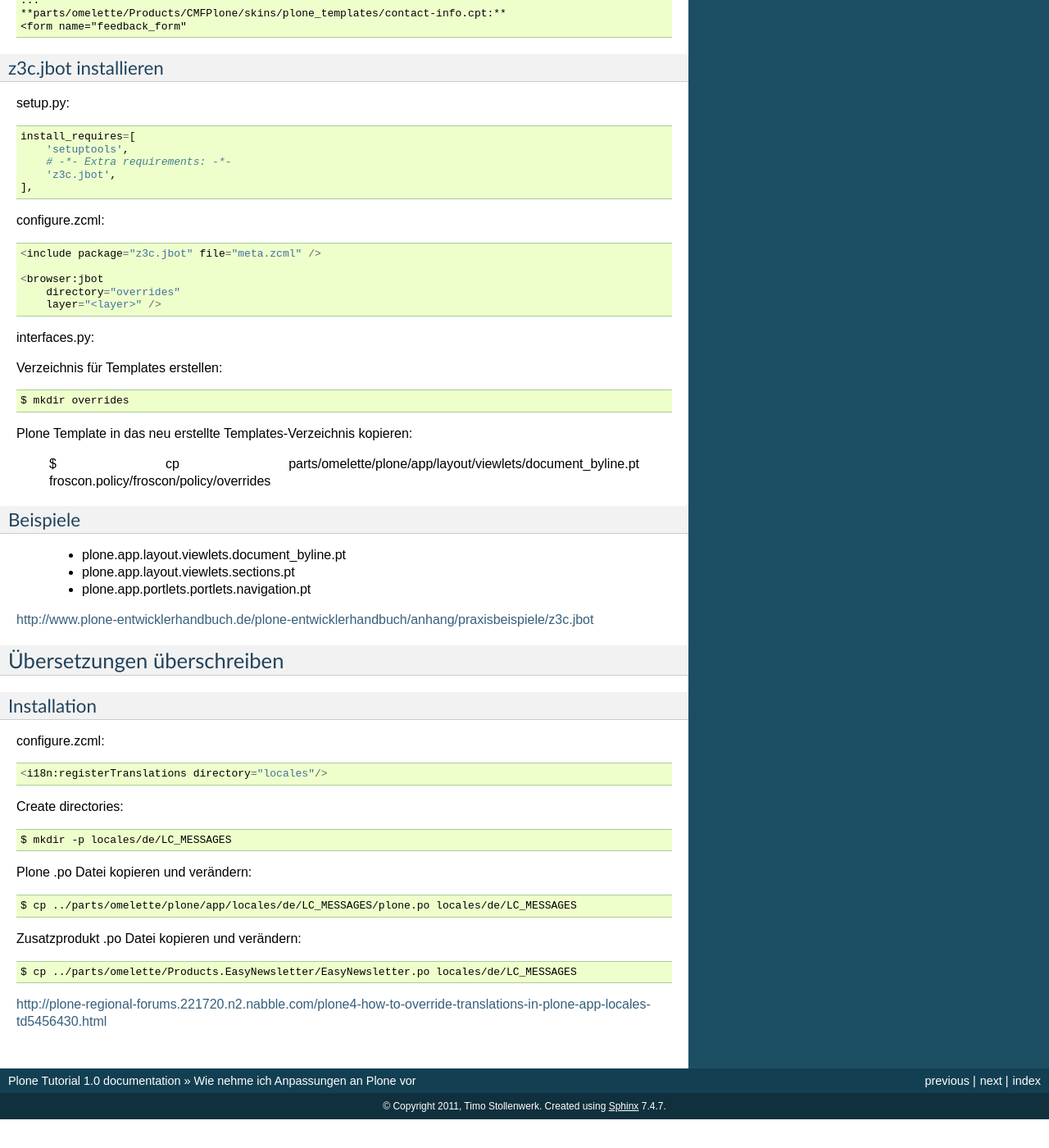
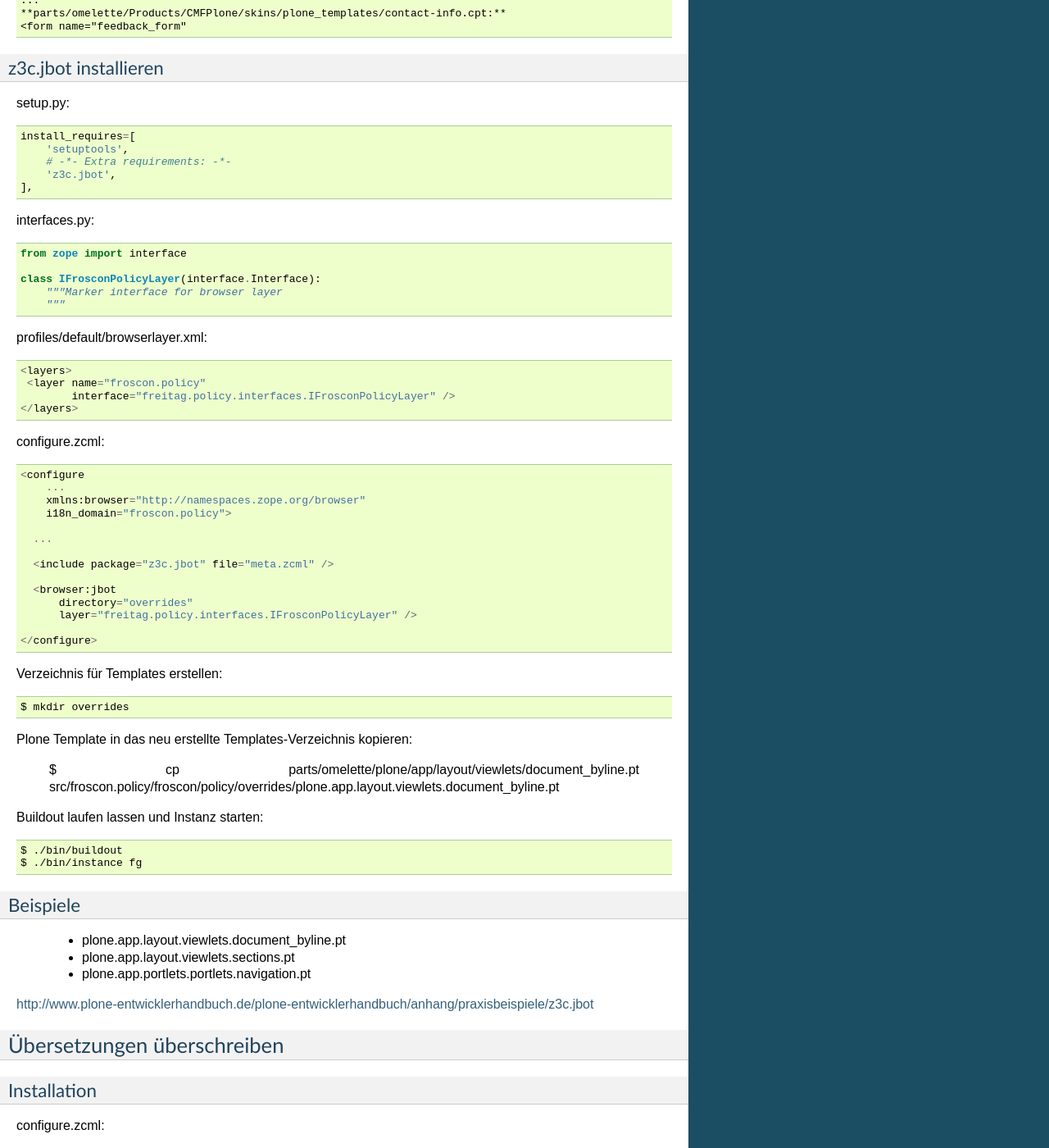
Before and after one commit to tisto/Plone-Tutorial-Froscon, a Sphinx documentation site: the page built from docs/source/customizing.txt, in a window 1280 px wide and 1400 px high, scrolled down 3190 px. Shown: the whole window at 82% size. Built offline with Sphinx 7.4.7, drawn with Linux system fonts in a browser that asks for light colours; before the commit the page ends 4555 px from its top, so only the background shows below that.

Commit message:
froscon.policy updated.

```diff
--- a/docs/source/customizing.txt
+++ b/docs/source/customizing.txt
@@ -52,6 +52,7 @@
       # -*- Extra requirements: -*-
       'Products.PloneFormGen',
       ],
+
 
 Generic Setup
 -------------
@@ -117,16 +118,37 @@
       'z3c.jbot',
   ],
 
+interfaces.py::
+
+  from zope import interface
+
+  class IFrosconPolicyLayer(interface.Interface):
+      """Marker interface for browser layer
+      """
+
+profiles/default/browserlayer.xml::
+
+  <layers>
+   <layer name="froscon.policy"
+          interface="freitag.policy.interfaces.IFrosconPolicyLayer" />
+  </layers>
+
 configure.zcml::
 
-  <include package="z3c.jbot" file="meta.zcml" />
+  <configure
+      ...
+      xmlns:browser="http://namespaces.zope.org/browser"
+      i18n_domain="froscon.policy">
 
-  <browser:jbot
-      directory="overrides"
-      layer="<layer>" />
+    ...
 
-interfaces.py::
+    <include package="z3c.jbot" file="meta.zcml" />
 
+    <browser:jbot
+        directory="overrides"
+        layer="freitag.policy.interfaces.IFrosconPolicyLayer" />
+
+  </configure>
 
 
 Verzeichnis für Templates erstellen::
@@ -135,7 +157,12 @@
 
 Plone Template in das neu erstellte Templates-Verzeichnis kopieren:
 
-  $ cp parts/omelette/plone/app/layout/viewlets/document_byline.pt froscon.policy/froscon/policy/overrides
+  $ cp parts/omelette/plone/app/layout/viewlets/document_byline.pt src/froscon.policy/froscon/policy/overrides/plone.app.layout.viewlets.document_byline.pt
+
+Buildout laufen lassen und Instanz starten::
+
+  $ ./bin/buildout
+  $ ./bin/instance fg
 
 
 Beispiele
```
Also changed, not shown: 8 other files.
